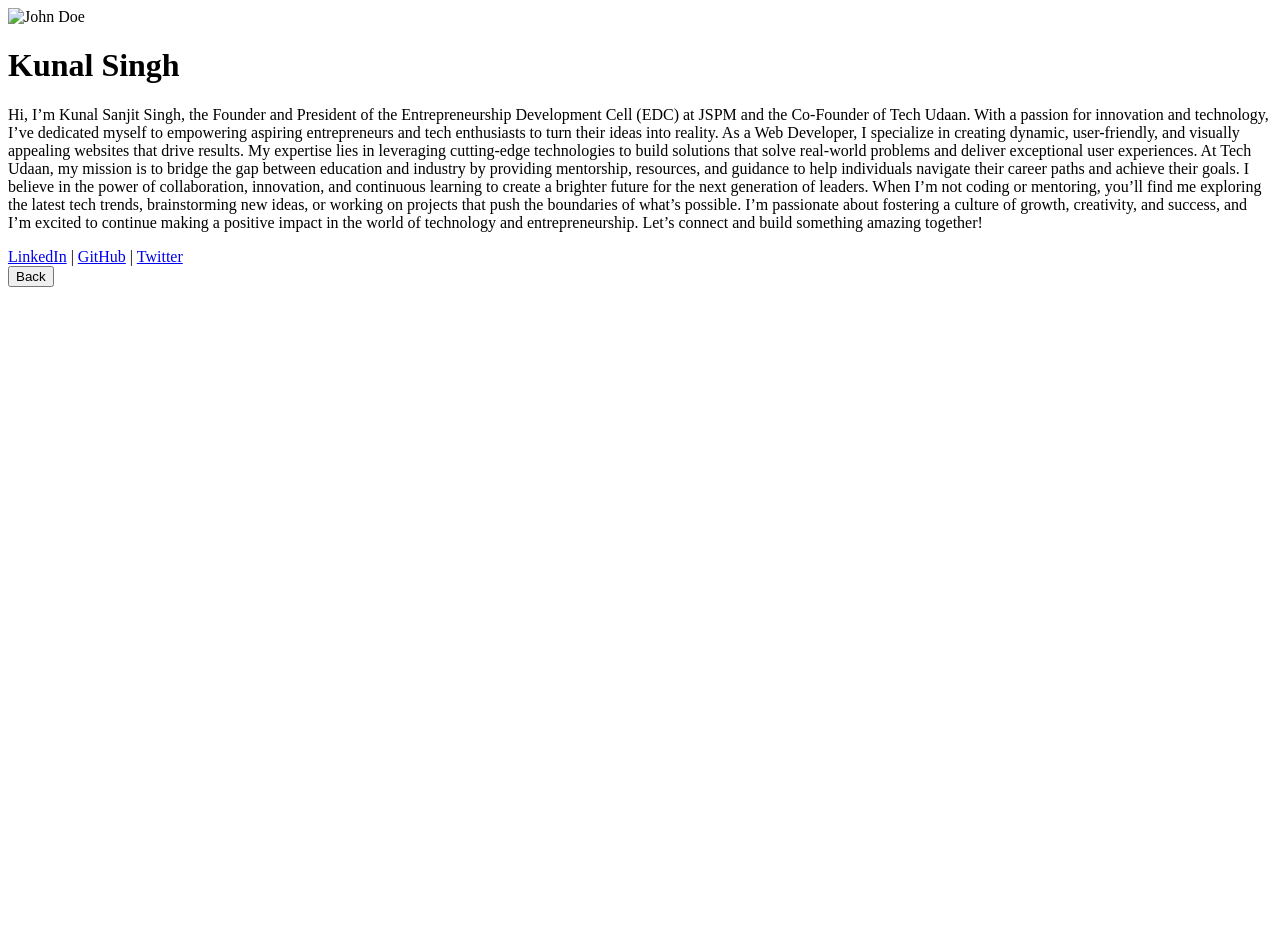
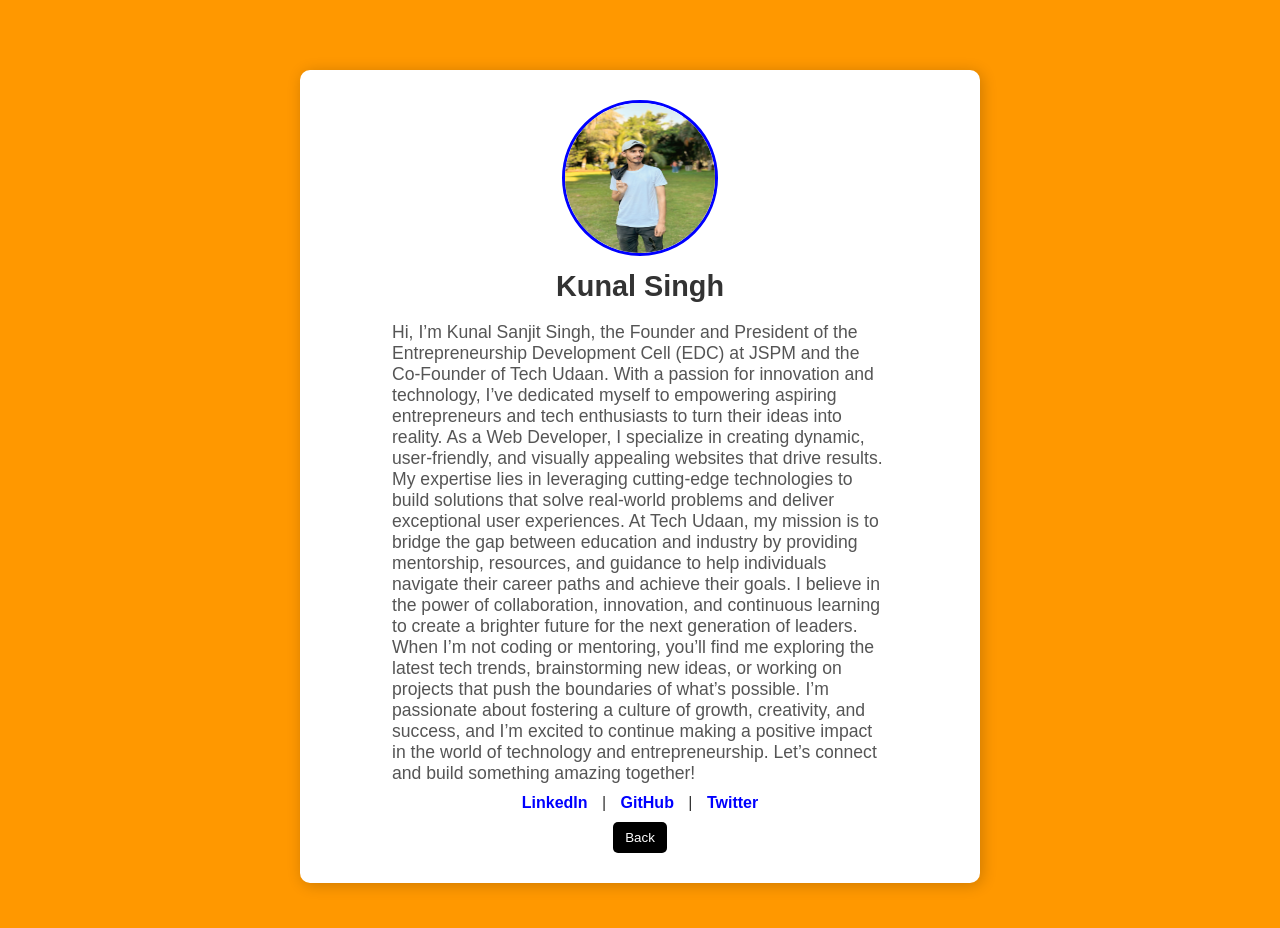
Before and after one commit to KSR2621/1, a plain HTML site: page kunal.html in a window 1280 px wide. Before the commit the page ends 800 px from the top, so only its background shows below. Drawn offline with Linux system fonts and the light colour scheme.

Commit message:
Update kunal.html

```diff
--- a/kunal.html
+++ b/kunal.html
@@ -5,11 +5,11 @@
     <meta charset="UTF-8" />
     <meta name="viewport" content="width=device-width, initial-scale=1.0" />
     <title>Kunal Singh - More Info</title>
-    <link rel="stylesheet" href="/about us/about1.css" />
+    <link rel="stylesheet" href="about1.css" />
   </head>
   <body class="john-background">
     <div class="profile">
-      <img src="/img/0.KSR.jpeg" alt="John Doe" />
+      <img src="0.KSR.jpeg" alt="John Doe" />
       <h1>Kunal Singh</h1>
       <p></p>
       <p class="about-text">
@@ -33,7 +33,7 @@
         <a href="https://x.com/ksr_821?t=wpQsjhlB8eSgASigBnvMSw&s=09" target="_blank">Twitter</a>
       </div>
 
-      <a href="/index.html"><button>Back</button></a>
+      <a href="index.html"><button>Back</button></a>
     </div>
   </body>
 </html>
```
